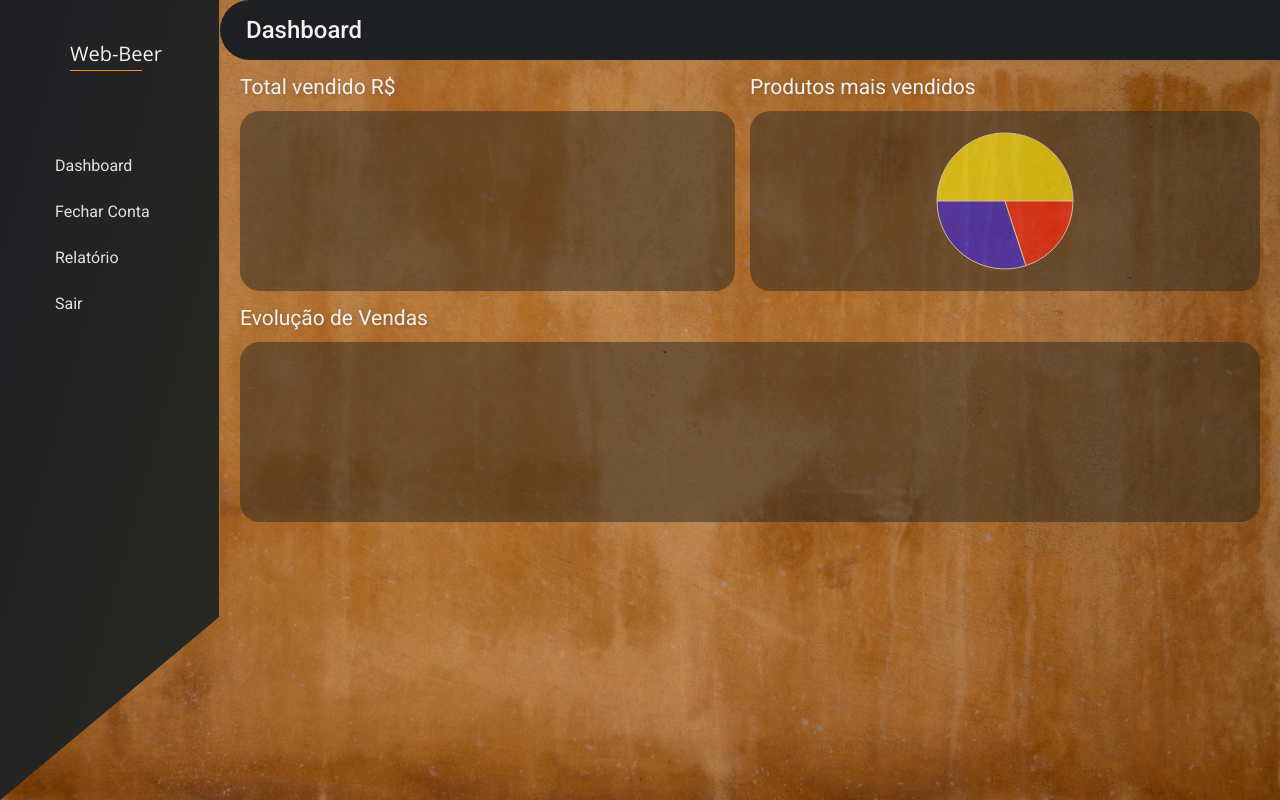
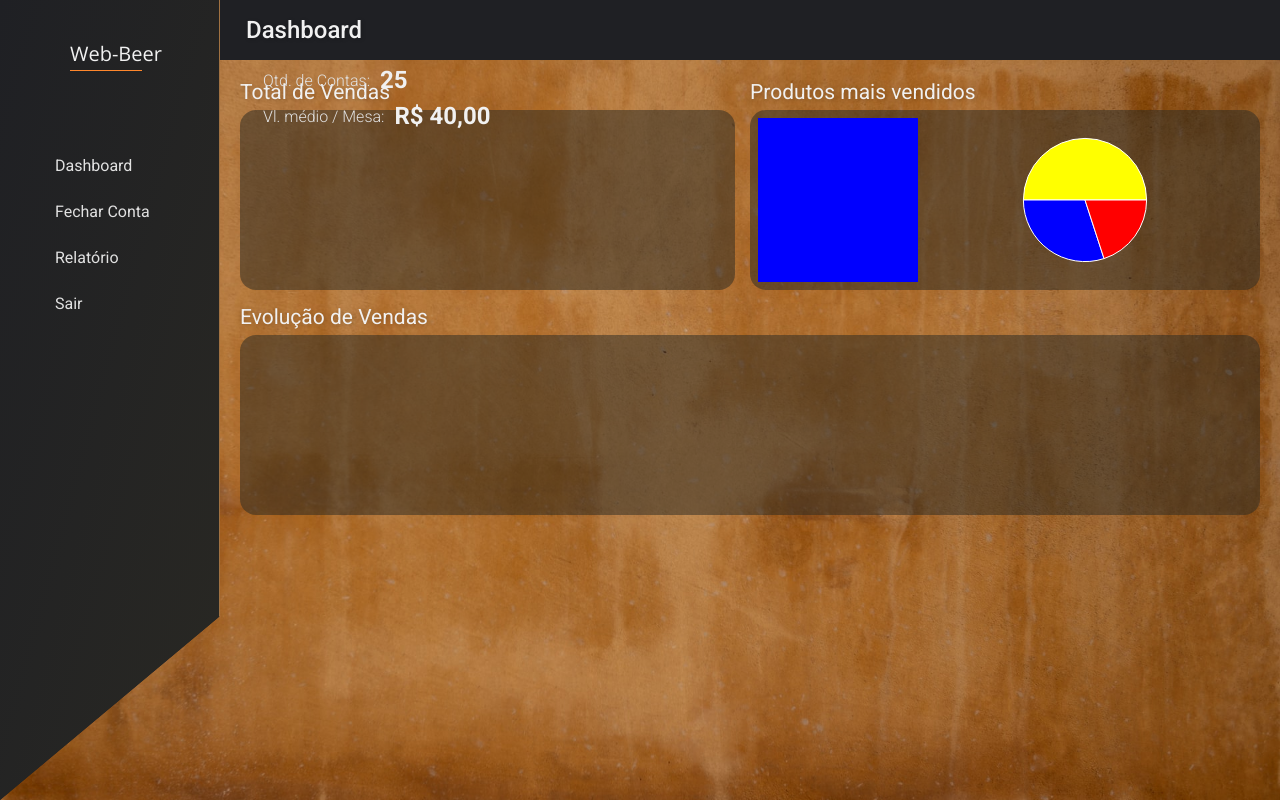
Before and after one commit to luiizsilverio/web-beer, a Next.js app: page / in a window 1280 px wide. Built offline with nearby package versions, Linux system fonts and the light colour scheme; some icons are missing.

Commit message:
Ajustes Dashboard

```diff
--- a/src/components/Aside/styles.ts
+++ b/src/components/Aside/styles.ts
@@ -9,7 +9,6 @@ export const Container = styled.aside`
   background-image: linear-gradient(to bottom right,
     var(--background), var(--back_light));
 
-  /* clip-path: polygon(0 0, 100% 0, 100% 65%, 0% 100%); */
   clip-path: polygon(0 0, 100% 0, 100% 77%, 0 100%, 0% 50%);
 `;
 
@@ -22,7 +21,7 @@ export const TitleContainer = styled.header`
 
   svg {
     margin-right: 10px;
-    animation: ${ animacao_balanca } 0.3s ease-in-out;
+    animation: ${ animacao_balanca } 0.5s ease-in-out;
   }
 `;
 
--- a/src/components/Card/styles.ts
+++ b/src/components/Card/styles.ts
@@ -12,16 +12,20 @@ export const Container = styled.div`
 export const Content = styled.div`
   display: flex;
   height: 18rem;
-  border-radius: 2rem;
-  background-color: var(--back_light);
-  filter: opacity(50%);
+  border-radius: 1.6rem;
+  padding: 8px;
+
+  /* background-color: var(--back_light);
+  filter: opacity(50%); */
+
+  background-color: rgba(41, 40, 35, .5);
 
   animation: ${ animacao_crescer } 0.4s;
 `;
 
 export const Title = styled.div`
   display: flex;
-  height: 3.6rem;
+  height: 3rem;
   align-items: flex-start;
   justify-content: space-between;
   color: var(--white);
--- a/src/components/Header/styles.ts
+++ b/src/components/Header/styles.ts
@@ -14,8 +14,8 @@ export const Container = styled.header`
   /* width: 100%; */
 
   font-size: 1.2rem;
-  border-top-left-radius: 30px;
-  border-bottom-left-radius: 30px;
+  /* border-top-right-radius: 30px;
+  border-bottom-right-radius: 30px; */
 
   position: fixed;
   top: 0;
--- a/src/pages/dashboard/index.tsx
+++ b/src/pages/dashboard/index.tsx
@@ -1,4 +1,5 @@
 import { PieChart, Pie, Cell, ResponsiveContainer } from 'recharts'
+import { AttachMoney } from '@styled-icons/material';
 
 import * as S from './styles'
 import Aside from '@/components/Aside'
@@ -39,11 +40,26 @@ export default function Dashboard() {
       <Header title="Dashboard" />
       <S.Main>
         <S.CardContainer>
-          <Card title='Total vendido R$'>
+          <Card title='Total de Vendas'>
+            <S.TotalContainer>
+              <S.Valor>
+                <span>Valor Total:</span>
+                <h2>R$ 1000,000</h2>
+              </S.Valor>
+              <S.Valor>
+                <span>Qtd. de Contas:</span>
+                <h2>25</h2>
+              </S.Valor>
+              <S.Valor>
+                <span>Vl. médio / Mesa:</span>
+                <h2>R$ 40,00</h2>
+              </S.Valor>
+              <AttachMoney size={240} />
+            </S.TotalContainer>
           </Card>
 
           <Card title='Produtos mais vendidos'>
-            {/* <S.LegendContainer /> */}
+            <S.LegendContainer />
             <S.ChartContainer>
               <ResponsiveContainer>
                 <PieChart>
--- a/src/pages/dashboard/styles.ts
+++ b/src/pages/dashboard/styles.ts
@@ -5,22 +5,58 @@ export const Main = styled.main`
   grid-area: princ;
   display: flex;
   flex-direction: column;
-  padding: 15px 20px;
+  padding: 20px;
 `;
 
 export const CardContainer = styled.div`
   display: grid;
-  grid-template-columns: 50% auto; /* 2 colunas */
+  grid-template-columns: 50% auto;
+`;
 
+export const LegendContainer = styled.div`
+  background-color: blue;
+  width: 160px;
 `;
 
 export const ChartContainer = styled.div`
+  display: flex;
   flex: 1;
-
+  /* background-color: red; */
 `;
 
-export const LegendContainer = styled.div`
-  /* display: flex;
-  background-color: red; */
+export const TotalContainer = styled.div`
+  display: flex;
+  flex: 1;
+  flex-direction: column;
+  justify-content: center;
+  padding-left: 15px;
+  position: relative;
 
+  svg {
+    position: absolute;
+    z-index: 7;
+    right: -65px;
+    top: -38px;
+    color: rgba(158, 255, 195, 0.1);
+  }
 `;
+
+export const Valor = styled.div`
+  display: flex;
+  flex-direction: row;
+  align-items: center;
+
+  padding: 4px 0;
+
+  span {
+    font-size: 1.6rem;
+    margin-right: 10px;
+    color: var(--text-light);
+    font-weight: lighter;
+  }
+
+  h2 {
+    font-size: 2.4rem;
+    color: var(--white);
+  }
+`;
--- a/src/styles/global.ts
+++ b/src/styles/global.ts
@@ -4,7 +4,7 @@ import { createGlobalStyle } from 'styled-components'
 export const GlobalStyle = createGlobalStyle`
   :root {
     --background: rgb(31, 32, 36);
-    --back_light: #292823;
+    --back_light: #292823;  /* rgb(41, 40, 35); */
     --orange: #ff872c;
     --back_black: #18161c;
     --text-light: #e1e1e1;
```
